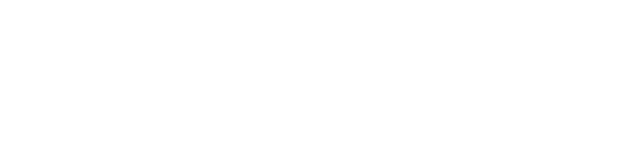
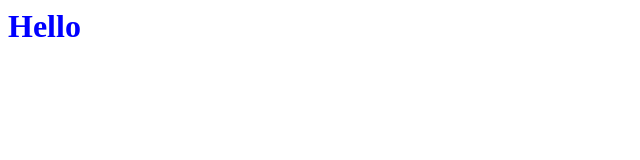
Before and after one commit to danalevyfs13/mywebsite, a plain HTML site: page index.html in a window 1280 px wide. Shown: the whole page, without its empty margins (0-640 px from the left). Drawn offline with Linux system fonts and the light colour scheme.

Commit message:
worked on website, added heading and styles

```diff
--- a/index.html
+++ b/index.html
@@ -1,3 +1,8 @@
 <html>
-
+    <head>
+        <link rel="stylesheet" href="./style.css">
+    </head>
+  <body>
+    <h1>Hello</h1>
+  </body>
 </html>
--- /dev/null
+++ b/style.css
@@ -0,0 +1,3 @@
+h1 {
+    color: blue;
+}
```
